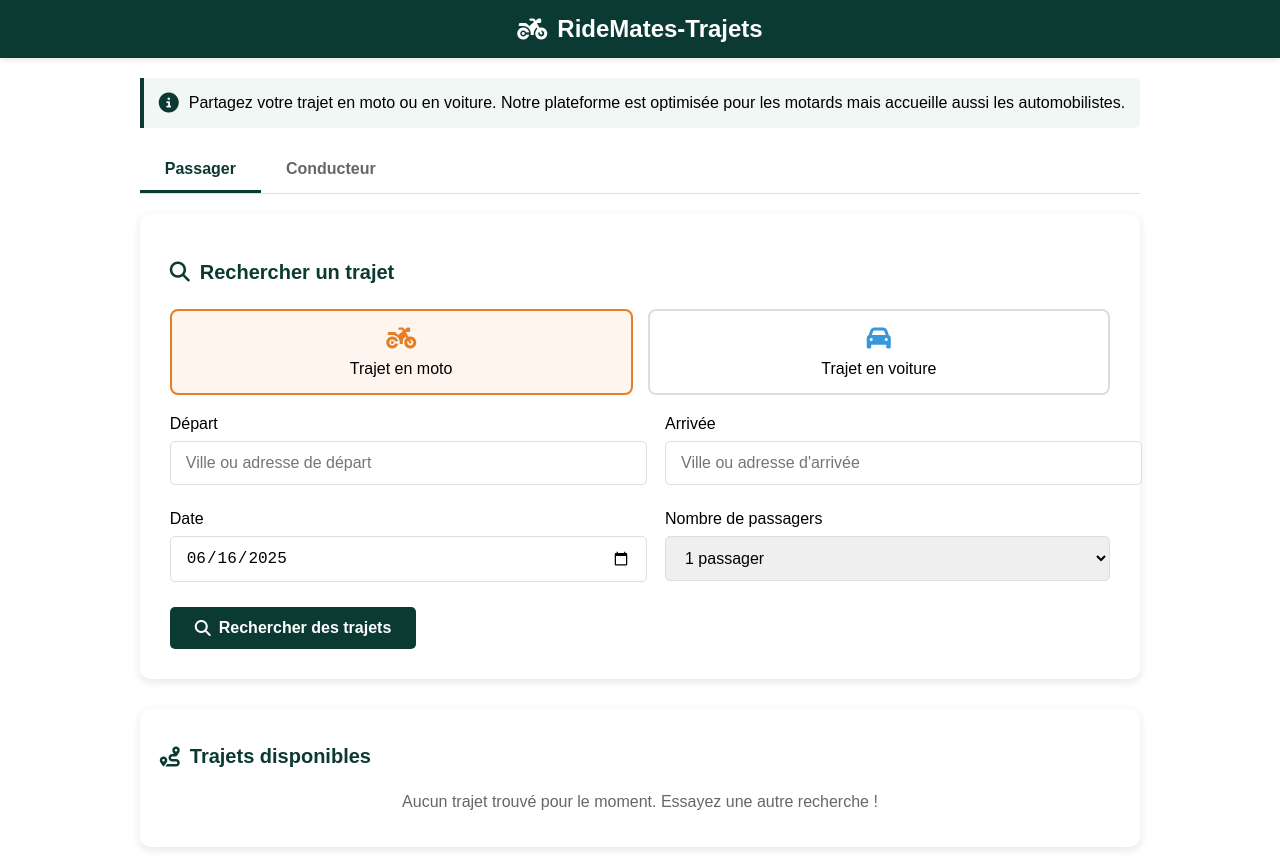
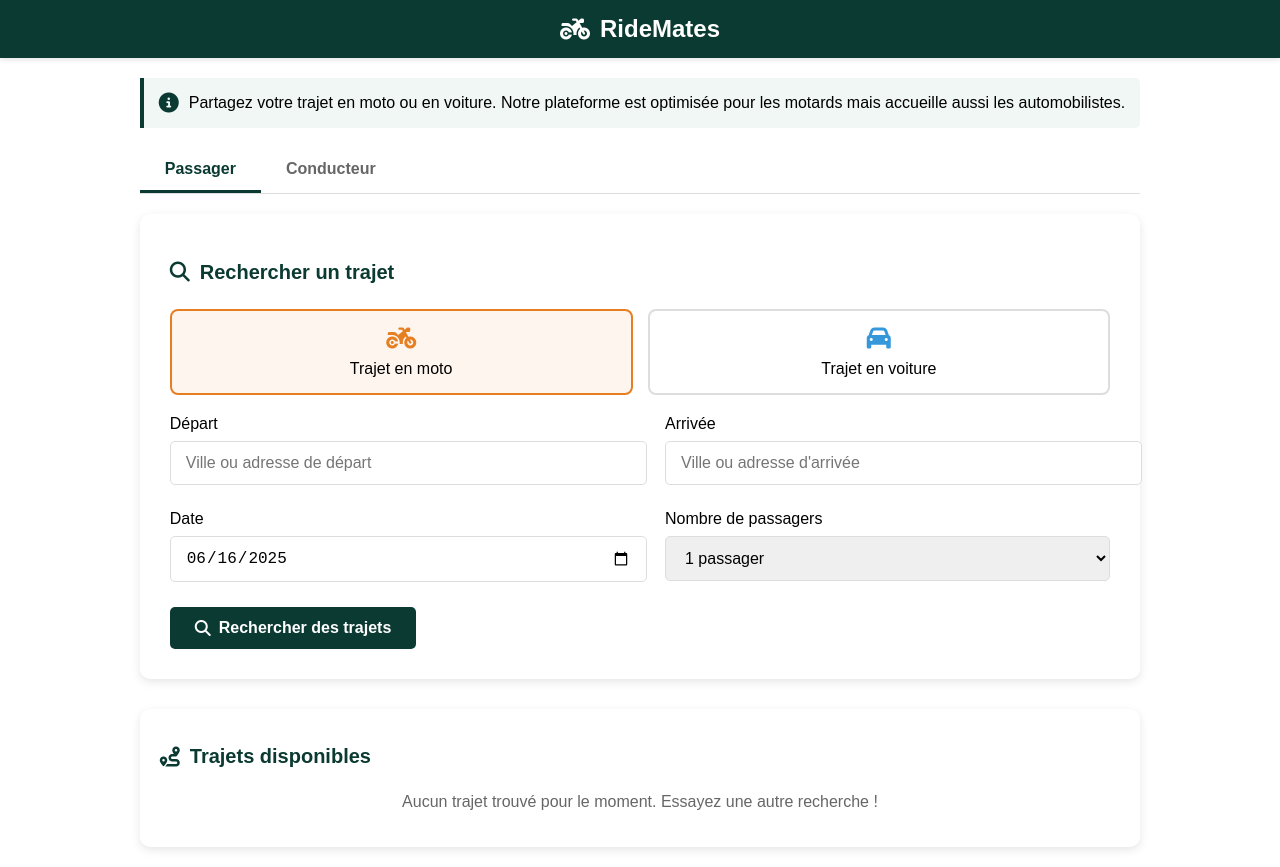
Before and after one commit to Brivice-07/PIL1_2425_-35-, a Vue app in the folder Nouvelle_organisation/Frontend/RideMates/: page /trajets in a window 1280 px wide. Built offline with nearby package versions, Linux system fonts and the light colour scheme; sample sign-in values are in the browser's storage.

Commit message:
Update trajets.vue

```diff
--- a/Nouvelle_organisation/Frontend/RideMates/src/trajets.vue
+++ b/Nouvelle_organisation/Frontend/RideMates/src/trajets.vue
@@ -2,9 +2,15 @@
   <div class="trajets-container">
     <!-- En-tête (spécifique à cette page si non globalisé) -->
     <header class="header">
-      <div class="logo">
-        <i class="fas fa-motorcycle"></i>
-        <span>RideMates-Trajets</span>
+      <div class="header-content">
+        <!-- Bouton de retour ajouté ici -->
+        <button @click="goBack" class="back-button">
+          <i class="fas fa-arrow-left"></i>
+        </button>
+        <div class="logo">
+          <i class="fas fa-motorcycle"></i>
+          <span>RideMates</span>
+        </div>
       </div>
       <!-- Note: Si vous souhaitez une navbar globale comme celle d'Accueil,
            vous devriez créer un composant NavBar.vue et l'inclure ici ou dans App.vue. -->
@@ -310,6 +316,16 @@ export default {
     };
   },
   methods: {
+     // Méthode pour naviguer vers la page précédente (ou la page d'accueil si aucune historique)
+    goBack() {
+        // Si l'historique du navigateur le permet, revenir en arrière
+        if (window.history.length > 1) {
+          this.$router.go(-1);
+        } else {
+          // Sinon, naviguer explicitement vers la page d'accueil
+          this.$router.push('/'); // Assurez-vous que '/' est la route de votre page Accueil.vue
+        }
+    },
     // Méthode pour changer l'onglet actif (Passager/Conducteur)
     selectTab(tab) {
       this.currentTab = tab;
@@ -393,6 +409,13 @@ export default {
     box-shadow: 0 2px 5px rgba(0,0,0,0.1);
 }
 
+.header-content {
+  display: flex;
+  align-items: center;
+  justify-content: center; /* Centrer le contenu du header */
+  width: 100%;
+}
+
 .logo {
     font-size: 24px;
     font-weight: bold;
@@ -403,6 +426,29 @@ export default {
 .logo i {
     margin-right: 10px;
     color: white; /* Couleur orange directe pour l'icône de moto spécifique à cette page */
+}
+
+  /* Styles pour le bouton de retour */
+.back-button {
+  position: absolute; /* Positionne le bouton par rapport au header */
+  left: 20px; /* Aligné à gauche */
+  top: 50%;
+  transform: translateY(-50%);
+  background: none;
+  border: none;
+  color: white;
+  font-size: 24px;
+  cursor: pointer;
+  padding: 5px;
+  border-radius: 50%;
+  transition: background-color 0.2s ease-in-out;
+  display: flex; /* Pour centrer l'icône */
+  align-items: center;
+  justify-content: center;
+}
+
+.back-button:hover {
+  background-color: rgba(255, 255, 255, 0.1);
 }
 
 /* Contenu principal */
```
